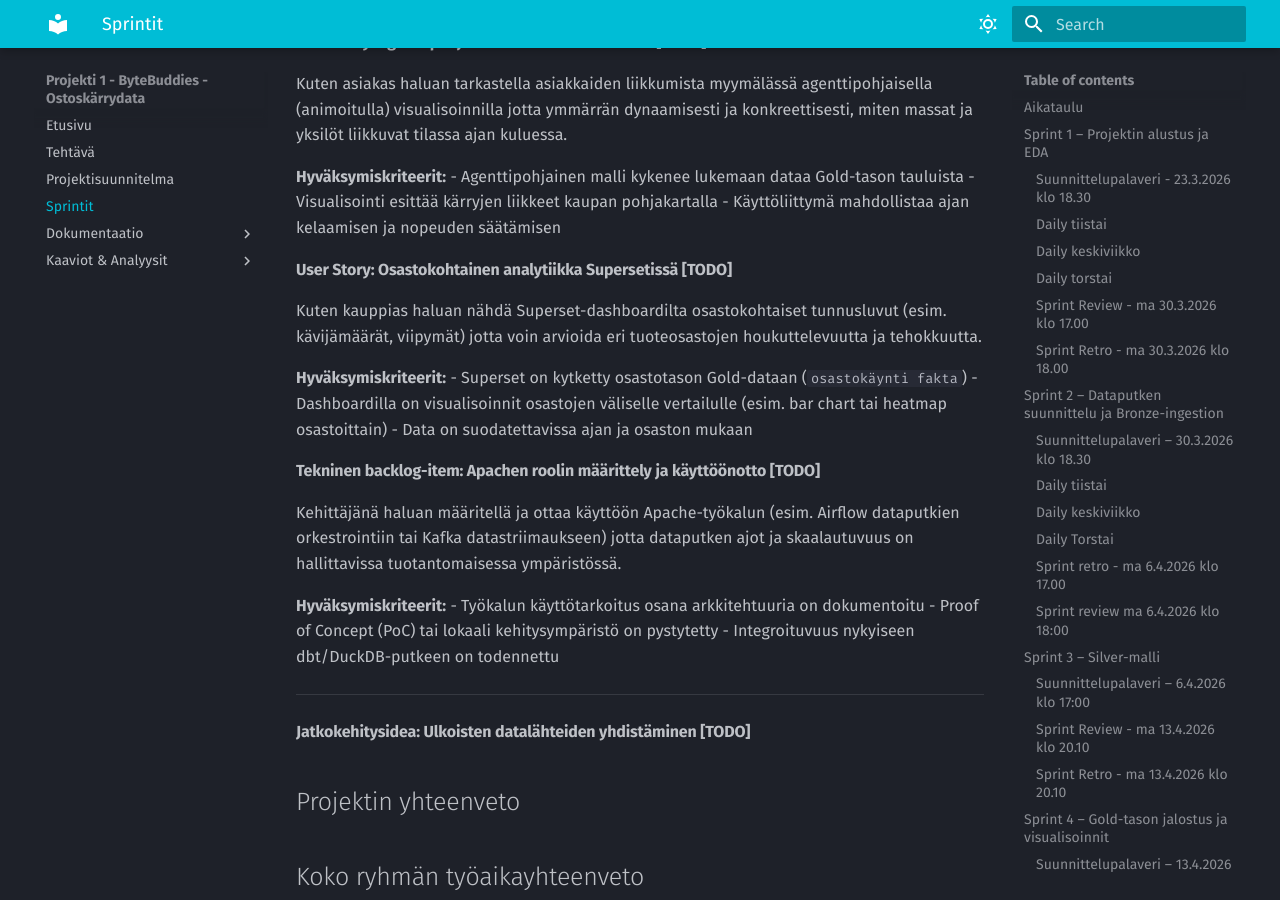
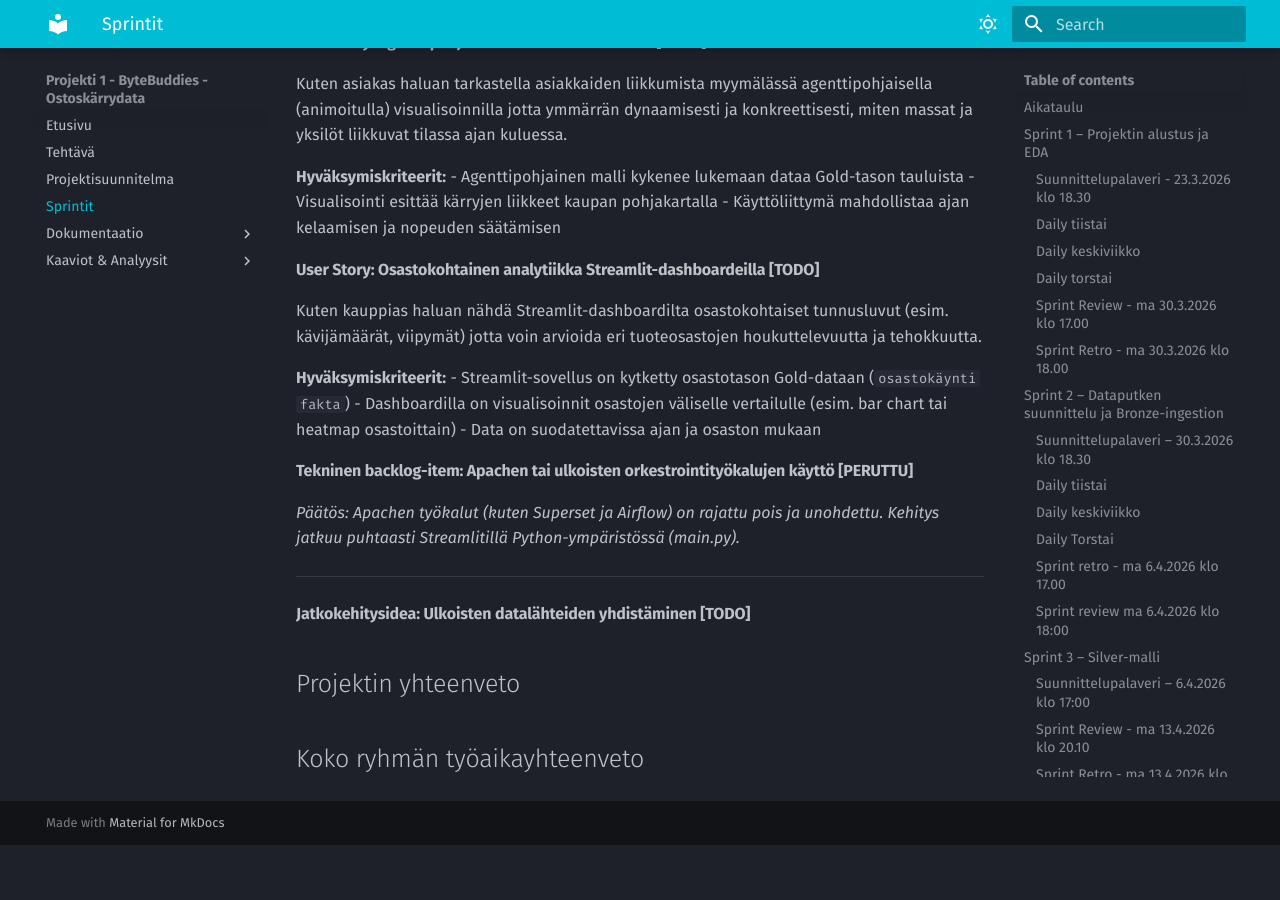
Before and after one commit to mitro54/uwb-shopping-cart-analytics-pipeline, an MkDocs documentation site: the page built from docs/sprintit.md, in a window 1280 px wide and 900 px high, scrolled down 13474 px. Built offline with MkDocs 1.6.1 and Material for MkDocs 9.7.7, drawn with Linux system fonts in a browser that asks for light colours; after the commit the page ends 14319 px from its top, so only the background shows below that; some of the changed text lies outside the part shown.

Commit message:
docs: remove all references to Apache Superset in favor of Streamlit

```diff
--- a/docs/sprintit.md
+++ b/docs/sprintit.md
@@ -347,10 +347,10 @@ Keskusteltiin seuraavan viikon asioista. Huomioitiin, että projektissa on "läh
 
 * Datan riittävyyden ja rikkauden arviointi Gold-tauluja varten
 * Keskikäytävän haasteiden suunnittelu ja datan ongelmakohtien perkaaminen
-* Asiakastarpeiden ja ominaisuuksien määrittely ajatusriihen pohjalta sekä Apachen roolin suunnittelu
+* Asiakastarpeiden ja ominaisuuksien määrittely ajatusriihen pohjalta sekä raportointiympäristön roolin suunnittelu
 * Koordinaattien hienosäätö Gold-tauluihin
 * Aukioloaikojen ulkopuolisen datan käsittely ja määrittely paikannusyrityksille relevanttiin muotoon
-* Visualisointien ja osastojen tutkiminen, toteutus ja korjaus Supersetillä
+* Visualisointien ja osastojen tutkiminen, toteutus ja korjaus Streamlitillä
 * Agenttipohjaisen visualisoinnin tutkiminen, toteutus ja säätö
 * Sprintin edistymisen ja tehtyjen ratkaisujen dokumentointi
 
@@ -358,7 +358,7 @@ Keskusteltiin seuraavan viikon asioista. Huomioitiin, että projektissa on "läh
 
 * Gold-taulujen koordinaatit on hienosäädetty ja datan laatu/riittävyys todennettu
 * Aukioloaikojen ulkopuolinen data on huomioitu ja tuotu osaksi datakokonaisuutta
-* Superset-visualisoinnit ja osastotutkinta on toteutettu ja korjattu
+* Streamlit-dashboardit ja osastotutkinta on toteutettu ja korjattu
 * Agenttipohjainen visualisointi on pystytetty ja hienosäädetty toimivaksi
 * Asiakastarpeet on selkeytetty ja yhteinen suunta on kirkas
 * Dokumentaatio ajan tasalla
@@ -522,25 +522,18 @@ jotta ymmärrän dynaamisesti ja konkreettisesti, miten massat ja yksilöt liikk
 - Visualisointi esittää kärryjen liikkeet kaupan pohjakartalla
 - Käyttöliittymä mahdollistaa ajan kelaamisen ja nopeuden säätämisen
 
-#### User Story: Osastokohtainen analytiikka Supersetissä [TODO]
+#### User Story: Osastokohtainen analytiikka Streamlit-dashboardeilla [TODO]
 Kuten kauppias
-haluan nähdä Superset-dashboardilta osastokohtaiset tunnusluvut (esim. kävijämäärät, viipymät)
+haluan nähdä Streamlit-dashboardilta osastokohtaiset tunnusluvut (esim. kävijämäärät, viipymät)
 jotta voin arvioida eri tuoteosastojen houkuttelevuutta ja tehokkuutta.
 
 **Hyväksymiskriteerit:**
-- Superset on kytketty osastotason Gold-dataan (`osastokäynti fakta`)
+- Streamlit-sovellus on kytketty osastotason Gold-dataan (`osastokäynti fakta`)
 - Dashboardilla on visualisoinnit osastojen väliselle vertailulle (esim. bar chart tai heatmap osastoittain)
 - Data on suodatettavissa ajan ja osaston mukaan
 
-#### Tekninen backlog-item: Apachen roolin määrittely ja käyttöönotto [TODO]
-Kehittäjänä
-haluan määritellä ja ottaa käyttöön Apache-työkalun (esim. Airflow dataputkien orkestrointiin tai Kafka datastriimaukseen)
-jotta dataputken ajot ja skaalautuvuus on hallittavissa tuotantomaisessa ympäristössä.
-
-**Hyväksymiskriteerit:**
-- Työkalun käyttötarkoitus osana arkkitehtuuria on dokumentoitu
-- Proof of Concept (PoC) tai lokaali kehitysympäristö on pystytetty
-- Integroituvuus nykyiseen dbt/DuckDB-putkeen on todennettu
+#### Tekninen backlog-item: Apachen tai ulkoisten orkestrointityökalujen käyttö [PERUTTU]
+*Päätös: Apachen työkalut (kuten Superset ja Airflow) on rajattu pois ja unohdettu. Kehitys jatkuu puhtaasti Streamlitillä Python-ympäristössä (main.py).*
 
 ***
 
```
Also changed, not shown: other parts of docs/sprintit.md (+1 -1 lines), docs/ADR-dokumentaatio.md (+2 -2 lines), docs/arkkitehtuuri_kaavio.md (+1 -5 lines).
